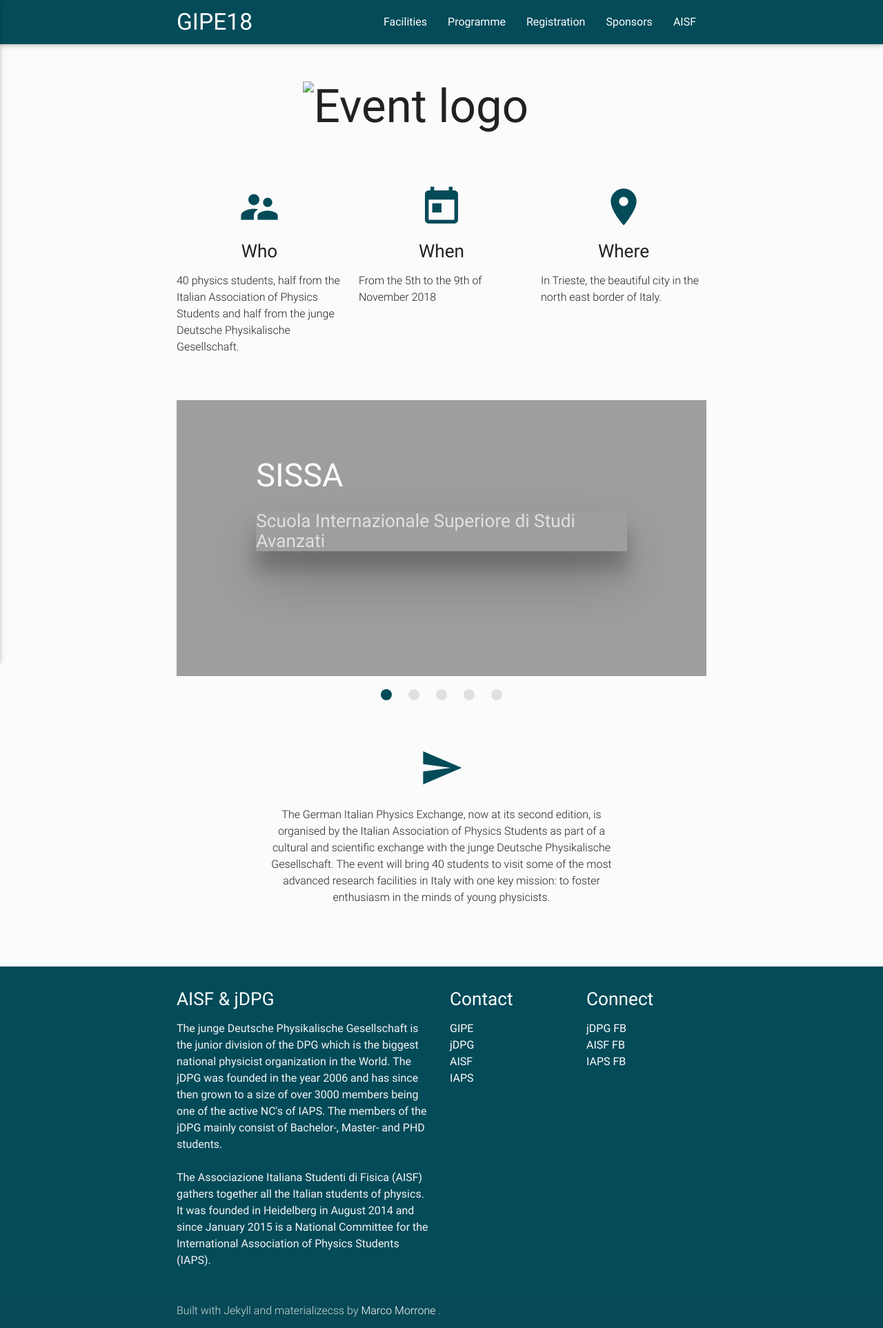
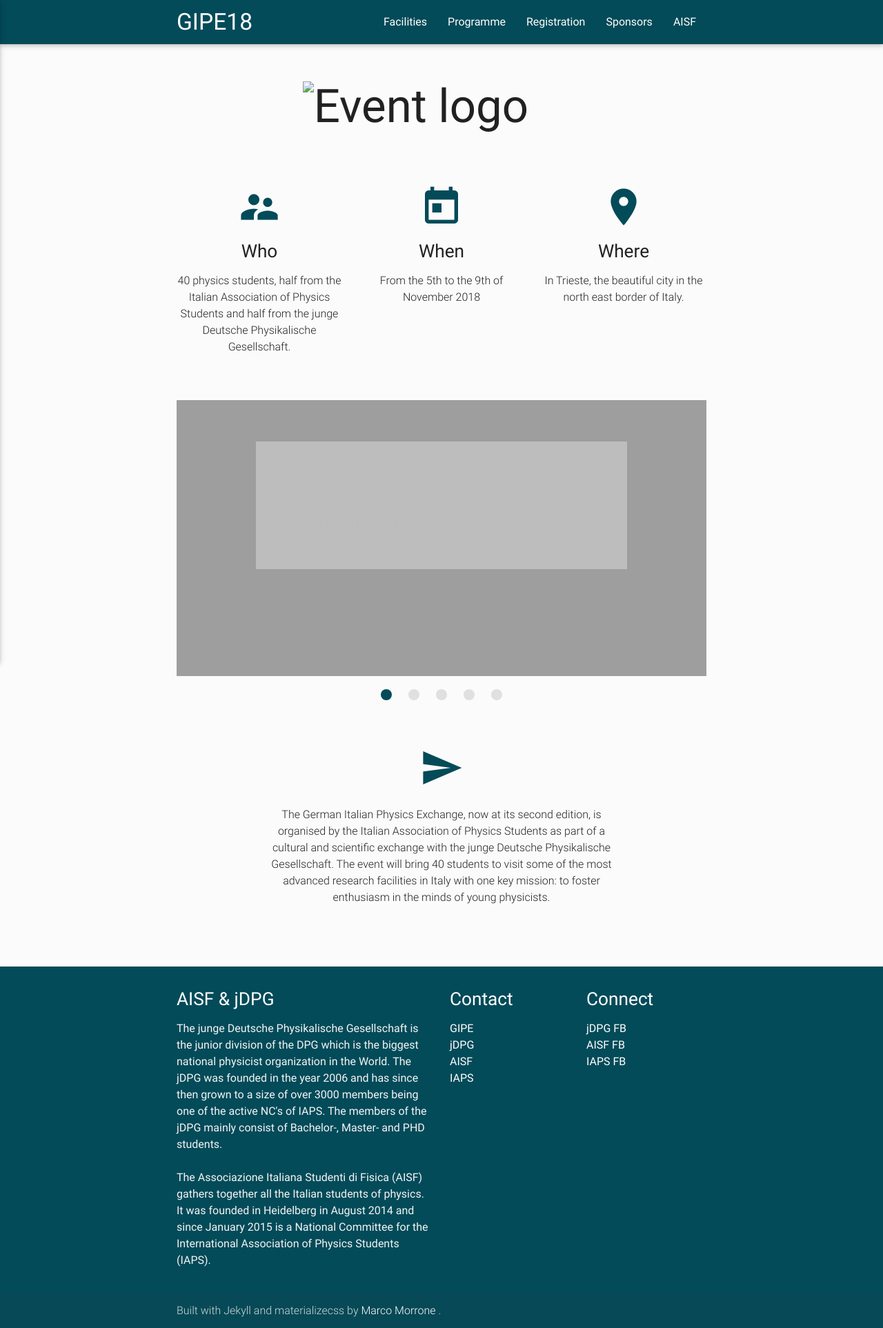
Before and after one commit to ai-sf/ring18, a Jekyll site: the page built from index.html, in a window 1280 px wide. Shown: the whole page at 69% size. Built offline with Jekyll 4.4.1, drawn with Linux system fonts in a browser that asks for light colours; nearby versions of some CDN libraries.

Commit message:
tentativo 2

```diff
--- a/index.html
+++ b/index.html
@@ -13,7 +13,7 @@
           <div class="icon-block">
             <h2 class="center"><i class="medium material-icons custom1-text">supervisor_account</i></h2>
             <h2 class="center">Who</h2>
-            <p class="light","center">{{ site.data.home.who }}</p>
+            <p class="light center">{{ site.data.home.who }}</p>
           </div>
         </div>
 
@@ -21,7 +21,7 @@
           <div class="icon-block">
             <h2 class="center"><i class="medium material-icons custom1-text">today</i></h2>
             <h2 class="center">When</h2>
-            <p class="light" "center">{{ site.data.home.when }}</p>
+            <p class="light center">{{ site.data.home.when }}</p>
           </div>
         </div>
 
@@ -29,7 +29,7 @@
           <div class="icon-block">
             <h2 class="center"><i class="medium material-icons custom1-text" "z-depth-2">location_on</i></h2>
             <h2 class="center">Where</h2>
-            <p class="light" "center">{{ site.data.home.where }}</p>
+            <p class="light center">{{ site.data.home.where }}</p>
           </div>
         </div>
       </div>
@@ -41,9 +41,9 @@
           {% for slide in site.data.home.slideshow %}
             <li>
               <img src="{{ site.url }}/{{ slide.img }}" alt="{{ slide.alt }}">
-              <div class="caption left-align">
+              <div class="caption left-align light grey lighten-1 grey-text text-lighten-1">
                 <h4>{{ slide.title }}</h4>
-                <p class="light grey-text text-lighten-3"><p class="z-depth-5" >{{ slide.text }}</p></p>
+                <p class="light grey lighten-1 grey-text text-lighten-1">{{ slide.text }}</p>
               </div>
             </li>
           {% endfor %}
```
